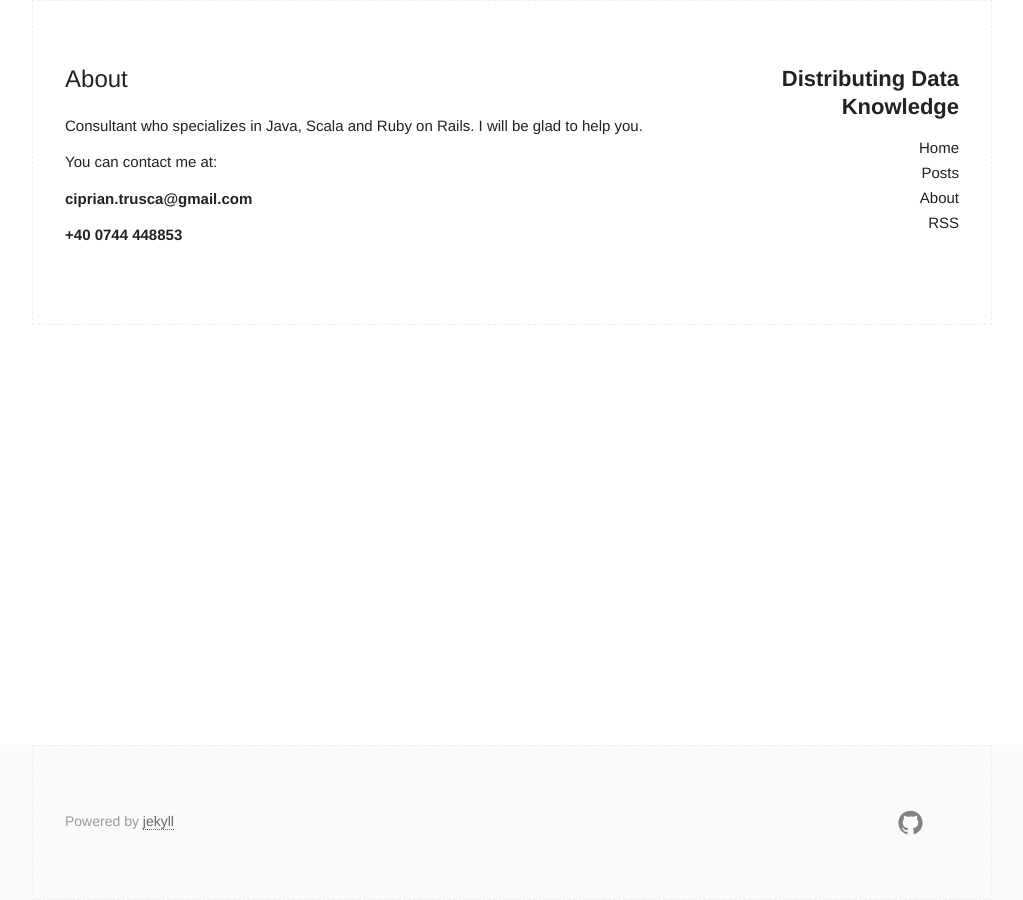
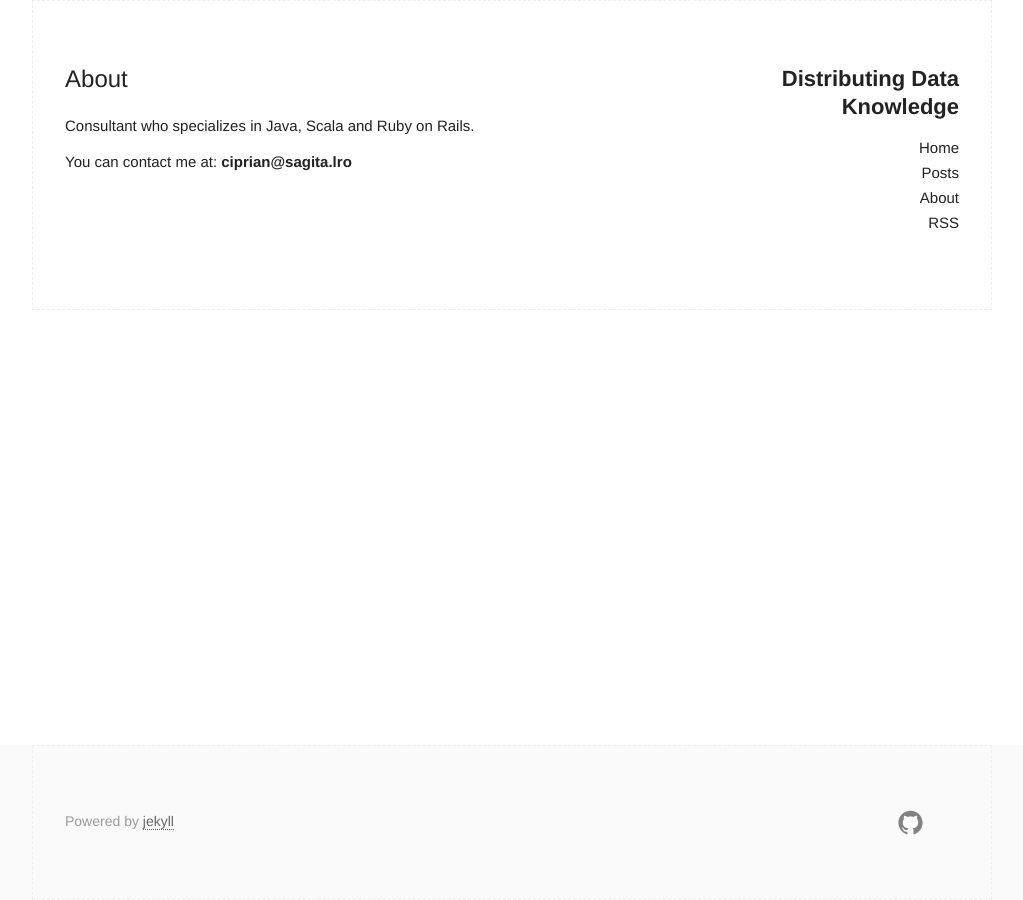
Before and after one commit to cip123/cip123.github.io, a Jekyll site: the page built from about.md, in a window 1280 px wide. Shown: the whole page, without its empty margins (128-1151 px from the left). Built offline with Jekyll 4.4.1, drawn with Linux system fonts in a browser that asks for light colours.

Commit message:
changed the about page

```diff
--- a/_config.yml
+++ b/_config.yml
@@ -7,7 +7,7 @@
 
 # Site settings
 title: Distributing Data Knowledge
-email: <span>ciprian</span><span>.trusca</span>@<span>gmai</span><span>l</span>.<span>com</span>
+email: <span>ciprian</span><span></span>@<span>sag</span><span>ita</span>.l<span>ro</span>
 description: > # this means to ignore newlines until "baseurl:"
   Consultant with large experience in entrepreneurship and programming, helping companies to achieve their IT goals.
 baseurl: "" # the subpath of your site, e.g. /blog
--- a/about.md
+++ b/about.md
@@ -4,10 +4,6 @@ title: About
 permalink: /about/
 ---
 
-Consultant who specializes in Java, Scala and Ruby on Rails. I will be glad to help you.
+Consultant who specializes in Java, Scala and Ruby on Rails.
 
-You can contact me at:
-
-**{{ site.email }}**
-
-**+40 0744 448853**
+You can contact me at:  **{{ site.email }}**
```
